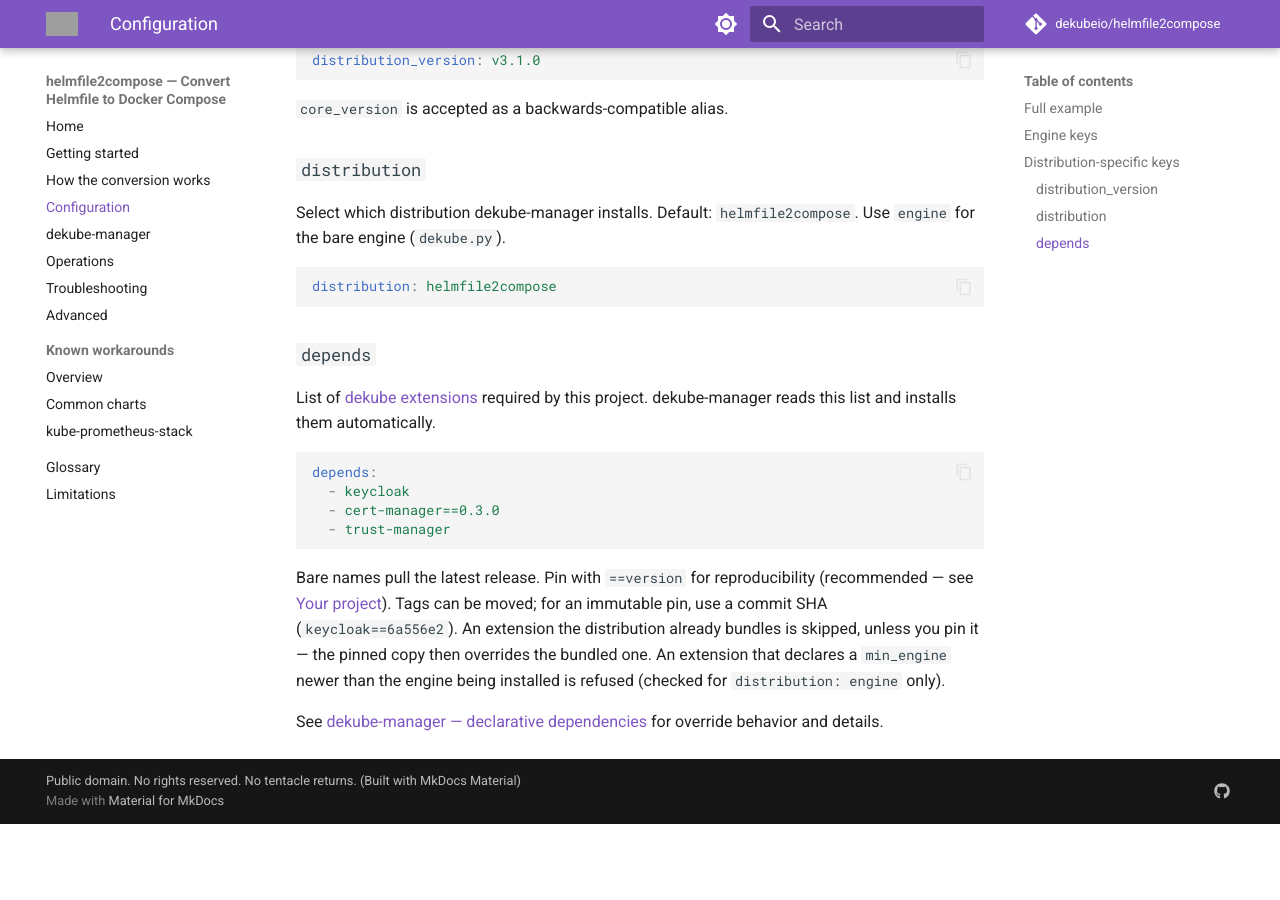
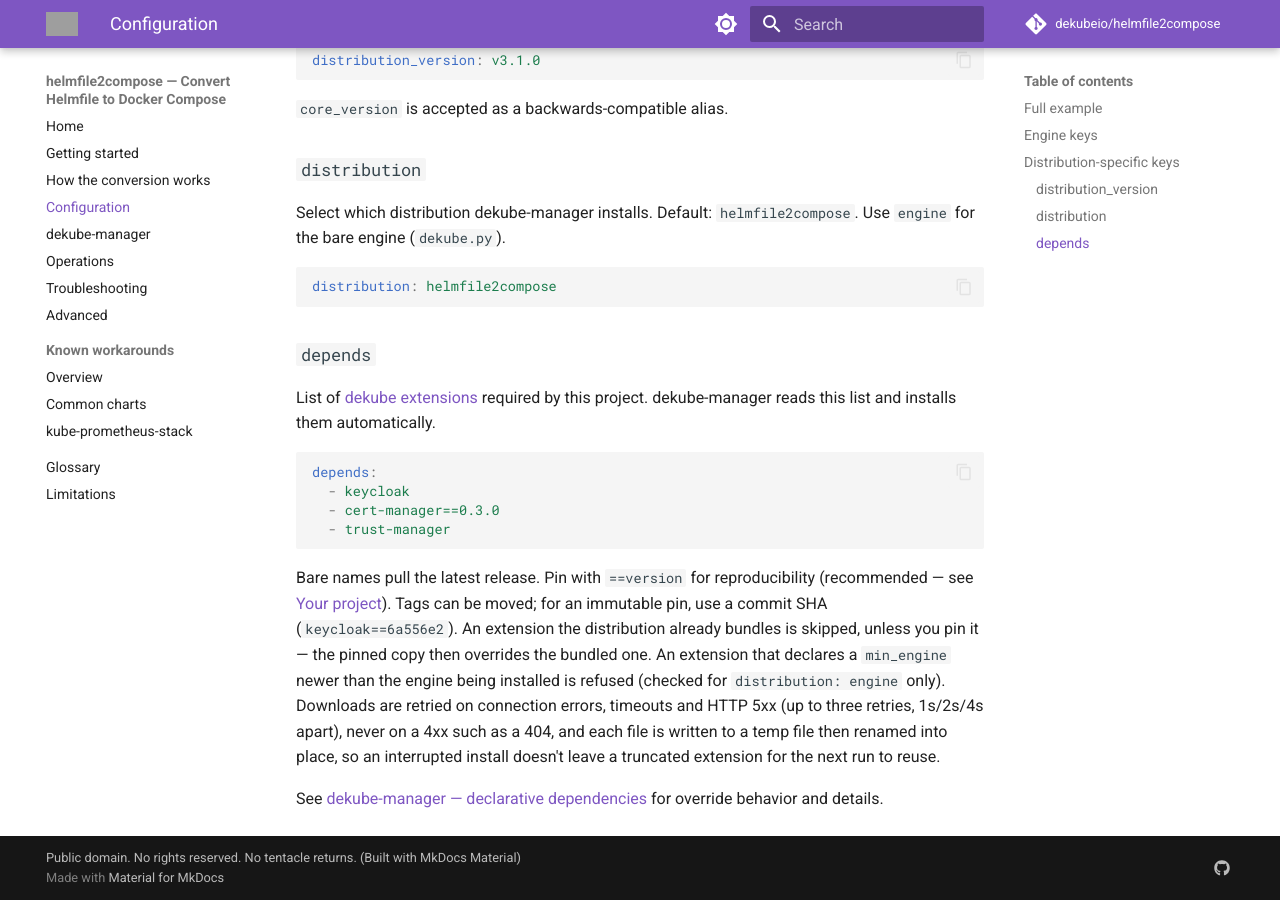
Before and after one commit to dekubeio/helmfile2compose-docs, an MkDocs documentation site: the page built from docs/configuration.md, in a window 1280 px wide and 900 px high, scrolled down 2663 px. Built offline with MkDocs 1.6.1 and Material for MkDocs 9.7.7, drawn with Linux system fonts in a browser that asks for light colours; comment, search, counter and statistics services are not loaded; before the commit the page ends 3487 px from its top, so only the background shows below that; grey boxes are pictures that could not be loaded.

Commit message:
docs: dekube-manager retries transient download failures and writes files atomically

````diff
--- a/docs/configuration.md
+++ b/docs/configuration.md
@@ -113,6 +113,6 @@ depends:
   - trust-manager
 ```
 
-Bare names pull the latest release. Pin with `==version` for reproducibility (recommended — see [Your project](getting-started.md#recommended-workflow)). Tags can be moved; for an immutable pin, use a commit SHA (`keycloak==6a556e2`). An extension the distribution already bundles is skipped, unless you pin it — the pinned copy then overrides the bundled one. An extension that declares a `min_engine` newer than the engine being installed is refused (checked for `distribution: engine` only).
+Bare names pull the latest release. Pin with `==version` for reproducibility (recommended — see [Your project](getting-started.md#recommended-workflow)). Tags can be moved; for an immutable pin, use a commit SHA (`keycloak==6a556e2`). An extension the distribution already bundles is skipped, unless you pin it — the pinned copy then overrides the bundled one. An extension that declares a `min_engine` newer than the engine being installed is refused (checked for `distribution: engine` only). Downloads are retried on connection errors, timeouts and HTTP 5xx (up to three retries, 1s/2s/4s apart), never on a 4xx such as a 404, and each file is written to a temp file then renamed into place, so an interrupted install doesn't leave a truncated extension for the next run to reuse.
 
 See [dekube-manager — declarative dependencies](https://manager.dekube.io/docs/#declarative) for override behavior and details.
````
